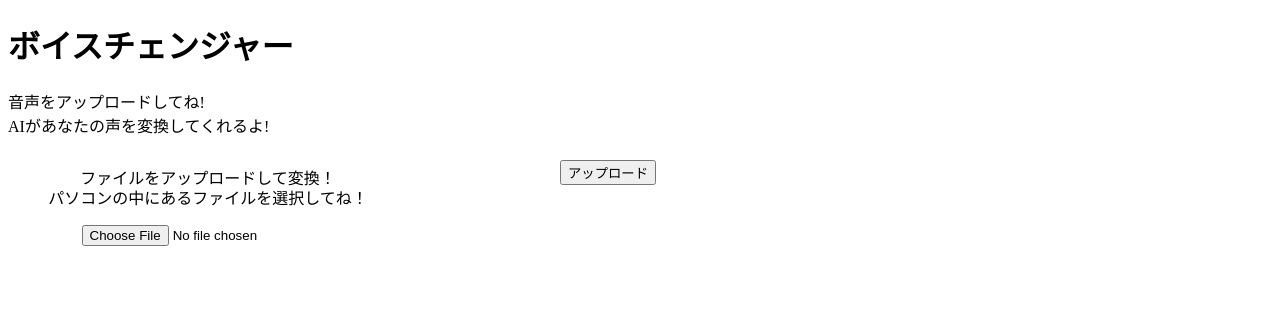
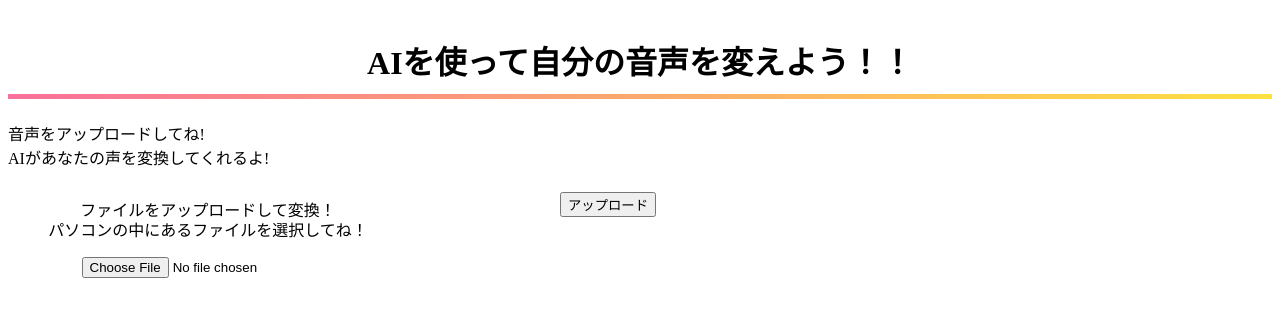
Before and after one commit to HaLu0507/VoiceConversionWebApplication, a Python web app: template flask/templates/sample.html in a window 1280 px wide. Shown: the top 317 px of the page. Run offline with Jinja, Linux system fonts and the light colour scheme; the template is opened without the code that fills it, so the values that code supplies are empty.

Commit message:
change design

```diff
--- /dev/null
+++ b/flask/static/css/sample.css
@@ -0,0 +1,17 @@
+h1 {
+    position: relative;
+    text-align: center;
+    padding: 1rem .5rem;
+}
+
+h1:after {
+    position: absolute;
+    bottom: 0;
+    left: 0;
+    width: 100%;
+    height: 5px;
+    content: '';
+    background-image: -webkit-gradient(linear, left top, right top, from(#fa709a), to(#fee140));
+    background-image: -webkit-linear-gradient(left, #fa709a 0%, #fee140 100%);
+    background-image: linear-gradient(to right, #fa709a 0%, #fee140 100%);
+}
--- a/flask/templates/sample.html
+++ b/flask/templates/sample.html
@@ -3,7 +3,8 @@
 <html>
     <head>
         <meta http-equiv="Content-Type" content="text/html; charset=UTF-8"/>
-        <title>ボイスチェンジャー</title>
+        <link rel="stylesheet" href="/static/css/sample.css">
+        <title>音声変換</title>
         <style>
           .record {
           float: left;
@@ -26,7 +27,7 @@
     </head>
 
     <body>
-        <h1>ボイスチェンジャー</h1>
+        <h1>AIを使って自分の音声を変えよう！！</h1>
         <p>音声をアップロードしてね!<br>
             AIがあなたの声を変換してくれるよ!</p>
 
```
